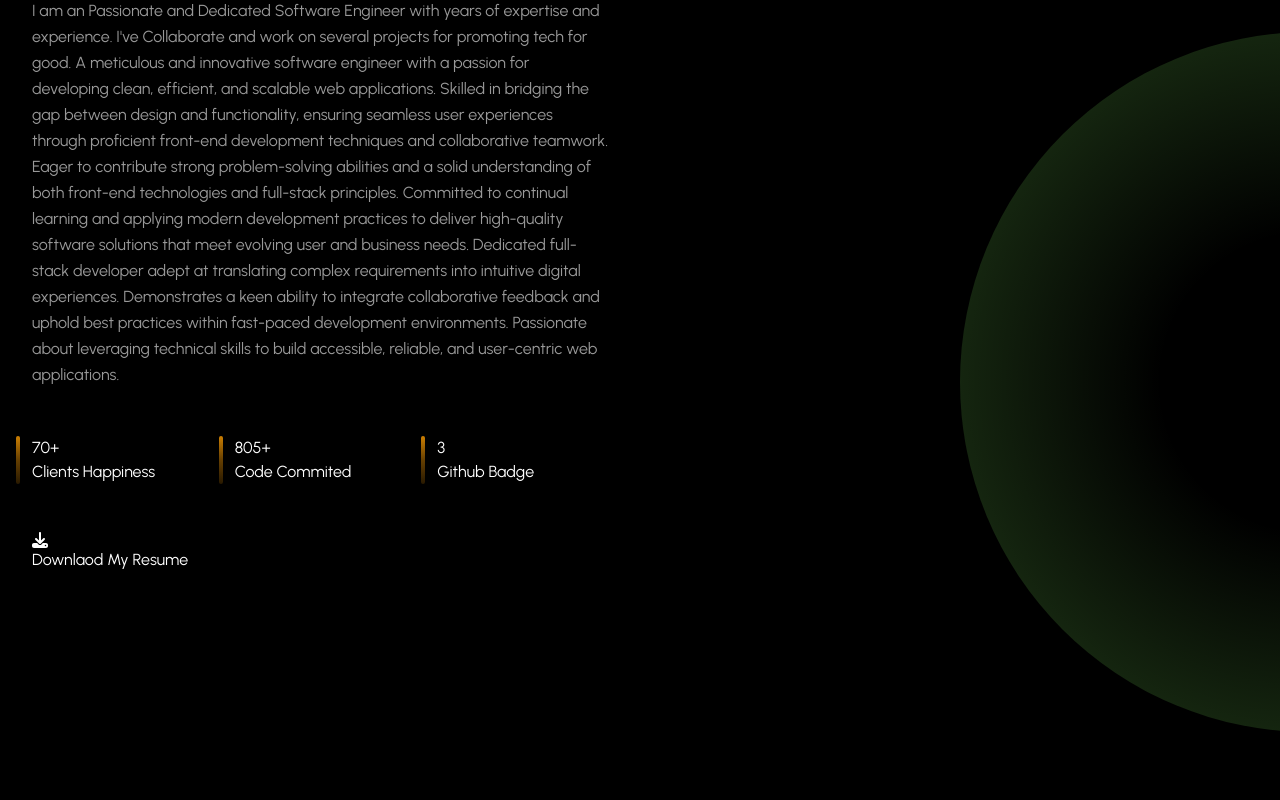
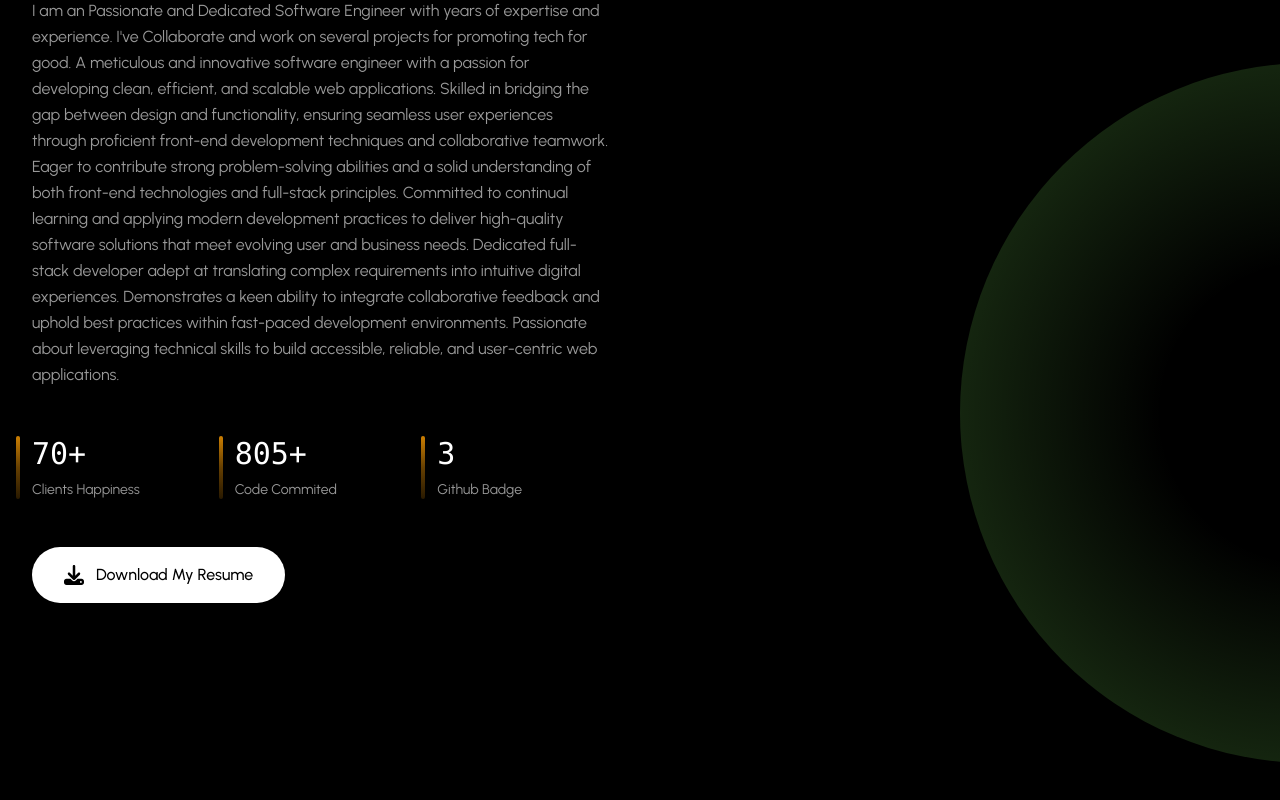
Before and after one commit to ReelMei/enzoportfolio.site, a React (Vite) app in the folder client-side/: page / in a window 1280 px wide. Shown: the part 1084-1884 px from the top of the page. Built offline with nearby package versions, Linux system fonts and the light colour scheme.

Commit message:
resume added

```diff
--- a/client-side/src/components/sections/About.jsx
+++ b/client-side/src/components/sections/About.jsx
@@ -25,103 +25,84 @@ const About = () => {
   ]
 
   return (
-    <div className='relative py-20 bg-black overflow-hidden' id='about'>
-      <RadialGradientBackground variant='about'/>
+    <div className="relative py-20 bg-black overflow-hidden" id="about">
+      <RadialGradientBackground variant="about" />
 
-      <div className='relative z-10 max-w-7xl mx-auto px-4 sm:px-6 lg:px-8'>
-
-
+      <div className="relative z-10 max-w-7xl mx-auto px-4 sm:px-6 lg:px-8">
         {/* Main Grid */}
-      <div className='grid grid-cols-1 lg:grid-cols-2 gap-16 items-center mb-20'>
-
-       { /* Left  */}
-        <div className='flex flex-col gap-12 '>
-
-          <div className='flex flex-col gap-8'>
-
+        <div className="grid grid-cols-1 lg:grid-cols-2 gap-16 items-center mb-20">
+          {/* Left  */}
+          <div className="flex flex-col gap-12 ">
+            <div className="flex flex-col gap-8">
               <FadeIn delay={60}>
-
-              <div className='inline-flex items-center gap-2.5 px-5 py-2.5 border border-primary/20 bg-primary/10 rounded-full w-fit'>
-                <FaCode className='w-4 h-4 text-primary'/>
-                <span className='text-sm text-white font-bold'>
+                <div className="inline-flex items-center gap-2.5 px-5 py-2.5 border border-primary/20 bg-primary/10 rounded-full w-fit">
+                  <FaCode className="w-4 h-4 text-primary" />
+                  <span className="text-sm text-white font-bold">
                     Full Stack Web Dev
                   </span>
 
-                <IoSparkles className='w-4 h-4 text-primary'/>
-
+                  <IoSparkles className="w-4 h-4 text-primary" />
                 </div>
-
               </FadeIn>
 
-            <FadeIn delay={100} >
-              <h2 className='text-4xl lg:text-5xl font-normal text-white leading-tighter'>
+              <FadeIn delay={100}>
+                <h2 className="text-4xl lg:text-5xl font-normal text-white leading-tighter">
                   Crafting Digital Experience That Matter...
                 </h2>
               </FadeIn>
 
               <FadeIn delay={200}>
-              <div className='flex flex-col gap-4'>
-
+                <div className="flex flex-col gap-4">
                   {PERSONAL_INFO.bio.map((paragraph, index) => (
-                  <p key={index} className='text-white/60 leading-relaxed text-base'>
+                    <p
+                      key={index}
+                      className="text-white/60 leading-relaxed text-base"
+                    >
                       {paragraph}
                     </p>
                   ))}
-
                 </div>
-
               </FadeIn>
-
             </div>
 
             <FadeIn delay={300}>
-
-            <div className='grid grid-cols-3 gap-8'>
-
+              <div className="grid grid-cols-3 gap-8">
                 {ABOUT_STATS.map((stat, index) => (
-                <div key={index} className='relative'>
-                  <div className='absolute -left-4 top-0 w-1 h-full bg-linear-to-b from-primary via-primary/50 to-primary/20 rounded-full'></div>
-                  <div className=''>
+                  <div key={index} className="relative">
+                    <div className="absolute -left-4 top-0 w-1 h-full bg-linear-to-b from-primary via-primary/50 to-primary/20 rounded-full"></div>
+                    <div className="text-3xl font-normal text-white mb-2 font-mono">
                       {stat.value}
                     </div>
 
-                  <p className=''>
+                    <p className="text-sm text-white/60 leading-snug">
                       {stat.label}
                     </p>
-
                   </div>
                 ))}
-
               </div>
-
             </FadeIn>
 
             <FadeIn delay={400}>
-
               <button
-             onClick={() => window.open(PERSONAL_INFO.resume, '_blank')}
-             className=''
+                onClick={() => {
+                  const link = document.createElement("a");
+                  link.href = PERSONAL_INFO.resume;
+                  link.download = "My-Resume.pdf";
+                  document.body.appendChild(link);
+                  link.click();
+                  document.body.removeChild(link);
+                }}
+                className="inline-flex items-center gap-3 bg-white text-black rounded-full px-8 py-4 text-base font-medium transition-all duration-300 w-fit group"
               >
-              <FaDownload className=''/>
-              Downlaod My Resume
+                <FaDownload className="w-5 h-5 group-hover:translate-y-0.5 transition-transform duration-300" />
+                Download My Resume
               </button>
-
             </FadeIn>
-
-
           </div>
-
         </div>
-
-
       </div>
-
-
-
-
-
     </div>
-  )
+  );
 }
 
 export default About
--- a/client-side/src/utilis/constant.js
+++ b/client-side/src/utilis/constant.js
@@ -1,9 +1,11 @@
+import resume from '../assets/resume.pdf'
+
 export const PERSONAL_INFO = {
     name: 'Real Enzo',
     title: 'Full-Stack Web Dev, Software Engineer, Ui/UX Enthusiast, Mobile Dev',
     email: 'reelmein6@gmail.com',
     location: 'Around the world',
-    resume: '../assets/resume.pdf',
+    resume: resume,
     bio: [
         "I am an Passionate and Dedicated Software Engineer with years of expertise and experience. I've Collaborate and work on several projects for promoting tech for good. A meticulous and innovative software engineer with a passion for developing clean, efficient, and scalable web applications. Skilled in bridging the gap between design and functionality, ensuring seamless user experiences through proficient front-end development techniques and collaborative teamwork. Eager to contribute strong problem-solving abilities and a solid understanding of both front-end technologies and full-stack principles. Committed to continual learning and applying modern development practices to deliver high-quality software solutions that meet evolving user and business needs. Dedicated full-stack developer adept at translating complex requirements into intuitive digital experiences. Demonstrates a keen ability to integrate collaborative feedback and uphold best practices within fast-paced development environments. Passionate about leveraging technical skills to build accessible, reliable, and user-centric web applications."
     ],
```
Lines whose indentation alone changed are shown as unchanged.
